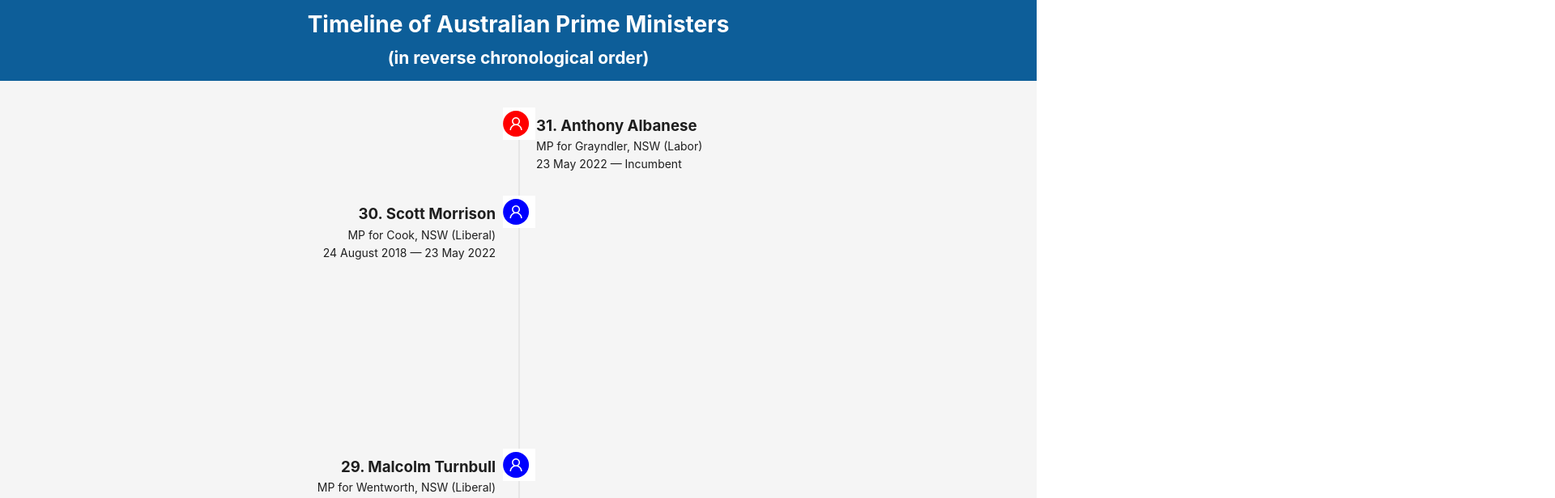
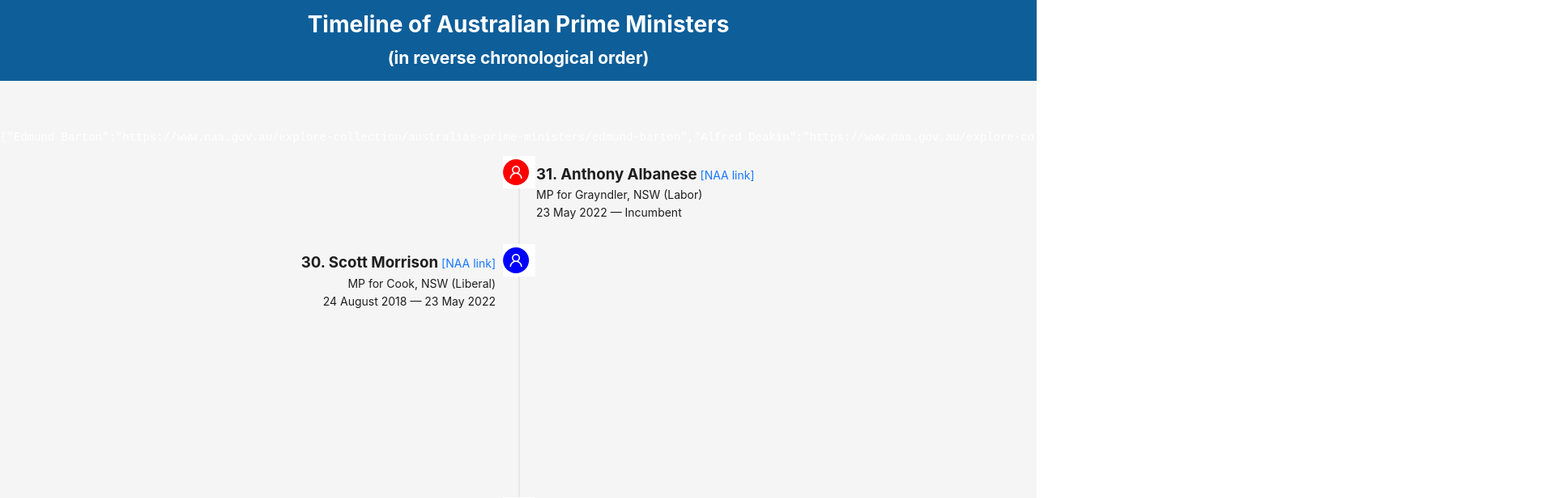
Before and after one commit to marcg1968/react-ausgov-timeline, a React (Create React App) app: page / in a window 1280 px wide. Shown: the top 616 px of the page at 81% size, 1920 px wide, since content can reach past the window. Built offline with nearby package versions, Linux system fonts and the light colour scheme.

Commit message:
adds NAA link for each PM

```diff
--- a/src/common/functions.js
+++ b/src/common/functions.js
@@ -281,3 +281,134 @@ export const pmlist = () => {
         return [ ..._arr, isNaN(diff) ? 1 : diff.toFixed(2) ]
     })
 }
+
+/* on https://www.naa.gov.au/explore-collection/australias-prime-ministers
+arr = Array.from(document.querySelectorAll('.featured-item-feature-thumb-summary a[hreflang="en"]')).map(e => ({pm: e.innerHTML, href: e.href}))
+
+*/
+export const naaPMlinks = [
+    {
+        "pm": "Edmund Barton",
+        "href": "https://www.naa.gov.au/explore-collection/australias-prime-ministers/edmund-barton"
+    },
+    {
+        "pm": "Alfred Deakin",
+        "href": "https://www.naa.gov.au/explore-collection/australias-prime-ministers/alfred-deakin"
+    },
+    {
+        "pm": "Chris Watson",
+        "href": "https://www.naa.gov.au/explore-collection/australias-prime-ministers/chris-watson"
+    },
+    {
+        "pm": "George Reid",
+        "href": "https://www.naa.gov.au/explore-collection/australias-prime-ministers/george-reid"
+    },
+    {
+        "pm": "Andrew Fisher",
+        "href": "https://www.naa.gov.au/explore-collection/australias-prime-ministers/andrew-fisher"
+    },
+    {
+        "pm": "Joseph Cook",
+        "href": "https://www.naa.gov.au/explore-collection/australias-prime-ministers/joseph-cook"
+    },
+    {
+        "pm": "William Hughes",
+        "href": "https://www.naa.gov.au/explore-collection/australias-prime-ministers/william-hughes"
+    },
+    {
+        "pm": "Stanley Bruce",
+        "href": "https://www.naa.gov.au/explore-collection/australias-prime-ministers/stanley-bruce"
+    },
+    {
+        "pm": "James Scullin",
+        "href": "https://www.naa.gov.au/explore-collection/australias-prime-ministers/james-scullin"
+    },
+    {
+        "pm": "Joseph Lyons",
+        "href": "https://www.naa.gov.au/explore-collection/australias-prime-ministers/joseph-lyons"
+    },
+    {
+        "pm": "Earle Page",
+        "href": "https://www.naa.gov.au/explore-collection/australias-prime-ministers/earle-page"
+    },
+    {
+        "pm": "Robert Menzies",
+        "href": "https://www.naa.gov.au/explore-collection/australias-prime-ministers/robert-menzies"
+    },
+    {
+        "pm": "Arthur Fadden",
+        "href": "https://www.naa.gov.au/explore-collection/australias-prime-ministers/arthur-fadden"
+    },
+    {
+        "pm": "John Curtin",
+        "href": "https://www.naa.gov.au/explore-collection/australias-prime-ministers/john-curtin"
+    },
+    {
+        "pm": "Francis Forde",
+        "href": "https://www.naa.gov.au/explore-collection/australias-prime-ministers/francis-forde"
+    },
+    {
+        "pm": "Ben Chifley",
+        "href": "https://www.naa.gov.au/explore-collection/australias-prime-ministers/ben-chifley"
+    },
+    {
+        "pm": "Harold Holt",
+        "href": "https://www.naa.gov.au/explore-collection/australias-prime-ministers/harold-holt"
+    },
+    {
+        "pm": "John McEwen",
+        "href": "https://www.naa.gov.au/explore-collection/australias-prime-ministers/john-mcewen"
+    },
+    {
+        "pm": "John Gorton",
+        "href": "https://www.naa.gov.au/explore-collection/australias-prime-ministers/john-gorton"
+    },
+    {
+        "pm": " William McMahon",
+        "href": "https://www.naa.gov.au/explore-collection/australias-prime-ministers/william-mcmahon"
+    },
+    {
+        "pm": "Gough Whitlam",
+        "href": "https://www.naa.gov.au/explore-collection/australias-prime-ministers/gough-whitlam"
+    },
+    {
+        "pm": "Malcolm Fraser",
+        "href": "https://www.naa.gov.au/explore-collection/australias-prime-ministers/malcolm-fraser"
+    },
+    {
+        "pm": " Robert Hawke",
+        "href": "https://www.naa.gov.au/explore-collection/australias-prime-ministers/robert-hawke"
+    },
+    {
+        "pm": "Paul Keating",
+        "href": "https://www.naa.gov.au/explore-collection/australias-prime-ministers/paul-keating"
+    },
+    {
+        "pm": "John Howard",
+        "href": "https://www.naa.gov.au/explore-collection/australias-prime-ministers/john-howard"
+    },
+    {
+        "pm": "Kevin Rudd",
+        "href": "https://www.naa.gov.au/explore-collection/australias-prime-ministers/kevin-rudd"
+    },
+    {
+        "pm": "Julia Gillard",
+        "href": "https://www.naa.gov.au/explore-collection/australias-prime-ministers/julia-gillard"
+    },
+    {
+        "pm": "Tony Abbott",
+        "href": "https://www.naa.gov.au/explore-collection/australias-prime-ministers/tony-abbott"
+    },
+    {
+        "pm": "Malcolm Turnbull",
+        "href": "https://www.naa.gov.au/explore-collection/australias-prime-ministers/malcolm-turnbull"
+    },
+    {
+        "pm": "Scott Morrison",
+        "href": "https://www.naa.gov.au/explore-collection/australias-prime-ministers/scott-morrison"
+    },
+    {
+        "pm": "Anthony Albanese",
+        "href": "https://www.naa.gov.au/explore-collection/australias-prime-ministers/anthony-albanese"
+    }
+]
--- a/src/components/MyTimeline.js
+++ b/src/components/MyTimeline.js
@@ -6,20 +6,45 @@ import {
     UserOutlined,
 } from '@ant-design/icons'
 import { Avatar, Space, Timeline } from 'antd'
-import { pmlist } from '../common/functions'
+import {
+    naaPMlinks,
+    pmlist,
+} from '../common/functions'
 
-const arr = pmlist()
+const arrPmList = pmlist()
 // console.log(50, arr)
-const listOfPMs = arr.map((e, i) => ({
+
+const naaLinks = (naaPMlinks && Array.isArray(naaPMlinks) && naaPMlinks.length > 1)
+    // ? arrPmList.map(e => {
+    //     const found = naaPMlinks.find(f => e[1].trim() === f?.pm)
+    //     // console.log(21, e, found)
+    //     console.log(21, found?.pm, found?.href)
+    //     console.log(22, {
+    //         [found.pm]: <a href={found.href} title={`Link to ${found.pm}, National Archives`}>[National Archives]</a>
+    //     })
+    //     if (found?.pm && found?.href) return ({
+    //         [found.pm]: <a href={found.href} title={`Link to ${found.pm}, National Archives`}>[National Archives]</a>
+    //     })
+    // })
+    ? naaPMlinks.reduce((acc, curr) => ({ ...acc, [curr?.pm.trim()]: curr?.href}), {})
+    : null
+console.log(31, {naaLinks})
+
+const listOfPMs = arrPmList.map((e, i) => ({
     dot:  <><Avatar style={{ backgroundColor: e[5].match(/Labor/) ? 'red' : 'blue' }} icon={<UserOutlined />} />&nbsp;&nbsp;</>,
     color: e[5].match(/Labor/) ? 'red' : 'blue',
     children: (
         <div
             style={{ paddingBottom: `${e[6]}rem`, paddingRight: `1rem`, border: '0px solid crimson', }}
         >
-            <div style={{ fontSize: '1.167rem', }}><b>{ `${e[0]}. ${e[1]}` }</b></div>
+            <div>
+                <span style={{ fontSize: '1.167rem', }}><b>{ `${e[0]}. ${e[1]}` }</b></span>
+                &nbsp;
+                <span>{naaLinks?.[e[1].trim()] ? (<a title={`Link to ${e[1].trim()}, National Archives`} href={naaLinks?.[e[1].trim()]}>[NAA link]</a>) : null}</span>
+            </div>
             <div>{ `MP for ${e[2]} (${e[5]})` }</div>
             <div>{e[3]} &mdash; {e[4]}</div>
+            <div></div>
         </div>
     ),
     position: e[5].match(/Labor/) ? 'left' : 'right',
@@ -31,6 +56,7 @@ const MyTimeline = props => {
 
     return (
         <Space direction="vertical" size="middle" style={{ display: 'flex', paddingTop: '3rem', }}>
+            <pre>{JSON.stringify(naaLinks)}</pre>
             <Timeline
                 reverse={true}
                 mode="alternate"
```
Also changed, not shown: 1 other file (tests, documents, lock files or other folders).
